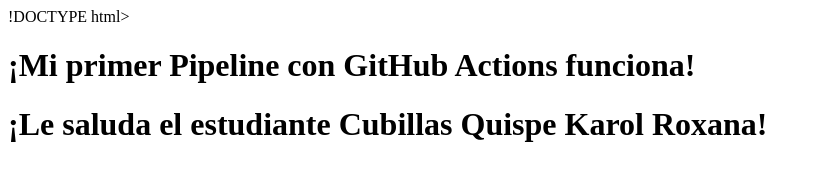
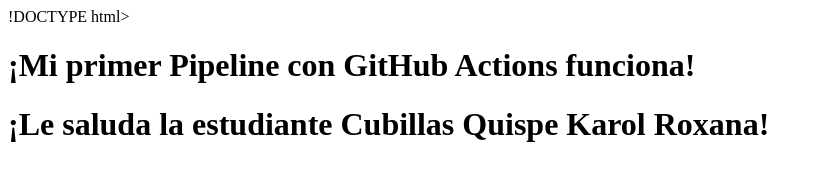
Before and after one commit to RoxCubillas/Sesion12CubillasQuispeKarol, a plain HTML site: page index.html in a window 1280 px wide. Shown: the whole page, without its empty margins (0-821 px from the left). Drawn offline with Linux system fonts and the light colour scheme.

Commit message:
agregar archivo

```diff
--- a/index.html
+++ b/index.html
@@ -6,6 +6,6 @@
 </head>
 <body>
     <h1>¡Mi primer Pipeline con GitHub Actions funciona! </h1>
- <h1>¡Le saluda el estudiante Cubillas Quispe Karol Roxana! </h1>
+ <h1>¡Le saluda la estudiante Cubillas Quispe Karol Roxana! </h1>
 </body>
 </html>
```
